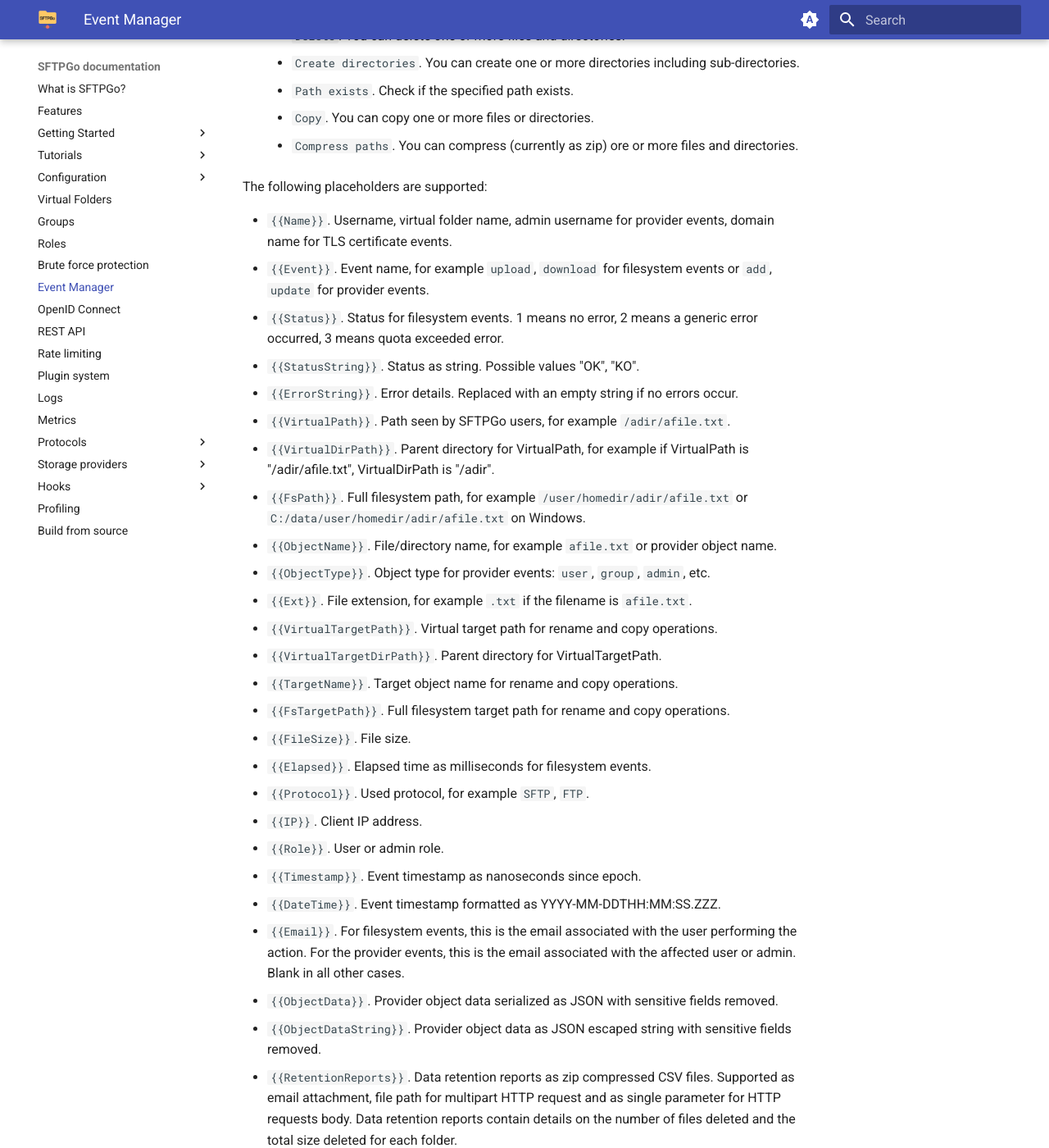
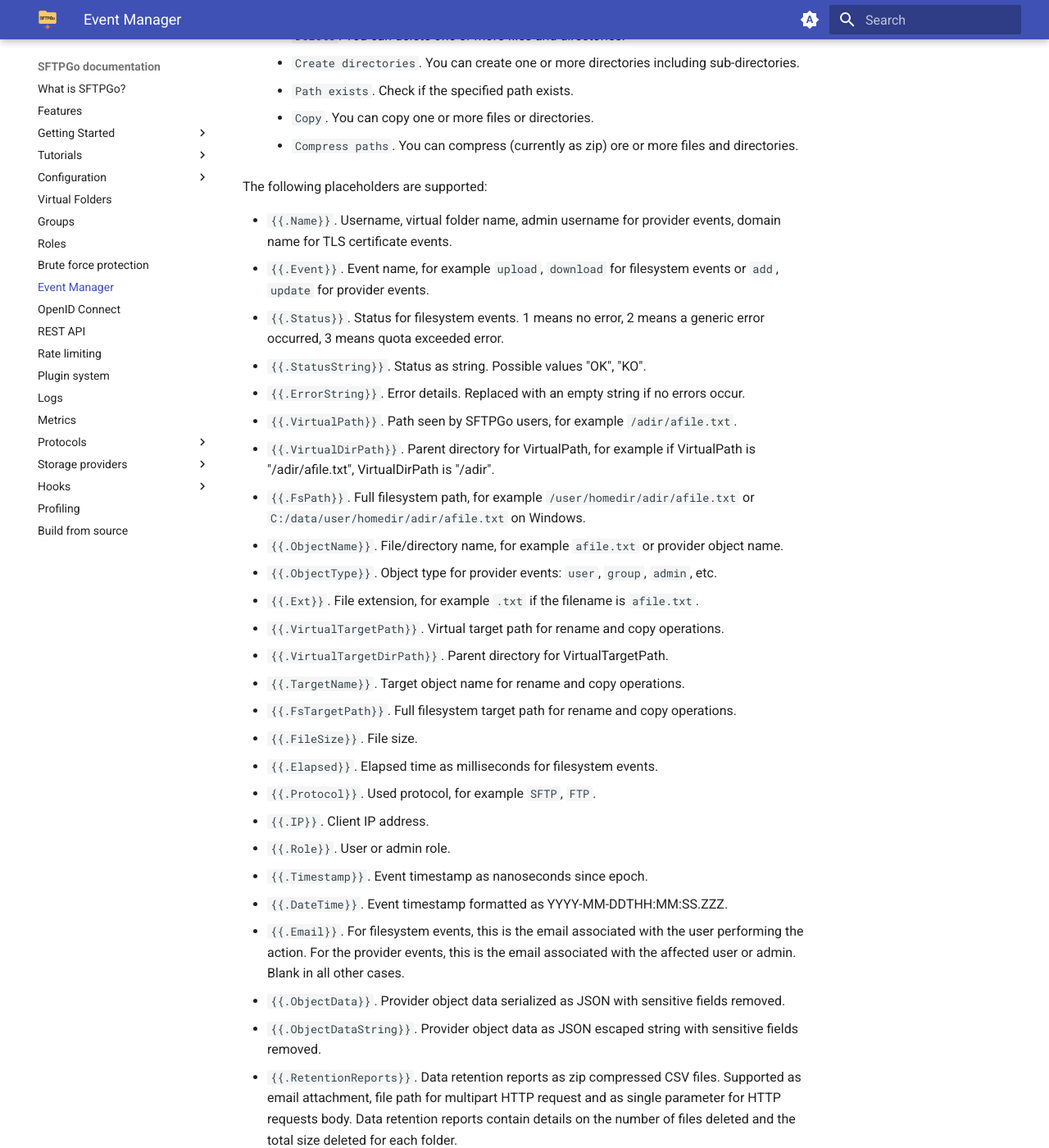
Before and after one commit to sftpgo/docs, an MkDocs documentation site: the page built from docs/eventmanager.md, in a window 1280 px wide and 1400 px high, scrolled down 1120 px. Shown: the whole window at 82% size. Built offline with MkDocs 1.6.1 and Material for MkDocs 9.7.7, drawn with Linux system fonts in a browser that asks for light colours; emoji names are drawn with the system emoji font; the version menu is left out; some of the changed text lies outside the part shown.

Commit message:
EventManager: document the new syntax for placeholders
Signed-off-by: Nicola Murino <nicola.murino@gmail.com>

```diff
--- a/docs/eventmanager.md
+++ b/docs/eventmanager.md
@@ -27,36 +27,36 @@ The following actions are supported:
 
 The following placeholders are supported:
 
-- `{{Name}}`. Username, virtual folder name, admin username for provider events, domain name for TLS certificate events.
-- `{{Event}}`. Event name, for example `upload`, `download` for filesystem events or `add`, `update` for provider events.
-- `{{Status}}`. Status for filesystem events. 1 means no error, 2 means a generic error occurred, 3 means quota exceeded error.
-- `{{StatusString}}`. Status as string. Possible values "OK", "KO".
-- `{{ErrorString}}`. Error details. Replaced with an empty string if no errors occur.
-- `{{VirtualPath}}`. Path seen by SFTPGo users, for example `/adir/afile.txt`.
-- `{{VirtualDirPath}}`. Parent directory for VirtualPath, for example if VirtualPath is "/adir/afile.txt", VirtualDirPath is "/adir".
-- `{{FsPath}}`. Full filesystem path, for example `/user/homedir/adir/afile.txt` or `C:/data/user/homedir/adir/afile.txt` on Windows.
-- `{{ObjectName}}`. File/directory name, for example `afile.txt` or provider object name.
-- `{{ObjectType}}`. Object type for provider events: `user`, `group`, `admin`, etc.
-- `{{Ext}}`. File extension, for example `.txt` if the filename is `afile.txt`.
-- `{{VirtualTargetPath}}`. Virtual target path for rename and copy operations.
-- `{{VirtualTargetDirPath}}`. Parent directory for VirtualTargetPath.
-- `{{TargetName}}`. Target object name for rename and copy operations.
-- `{{FsTargetPath}}`. Full filesystem target path for rename and copy operations.
-- `{{FileSize}}`. File size.
-- `{{Elapsed}}`. Elapsed time as milliseconds for filesystem events.
-- `{{Protocol}}`. Used protocol, for example `SFTP`, `FTP`.
-- `{{IP}}`. Client IP address.
-- `{{Role}}`. User or admin role.
-- `{{Timestamp}}`. Event timestamp as nanoseconds since epoch.
-- `{{DateTime}}`. Event timestamp formatted as YYYY-MM-DDTHH:MM:SS.ZZZ.
-- `{{Email}}`. For filesystem events, this is the email associated with the user performing the action. For the provider events, this is the email associated with the affected user or admin. Blank in all other cases.
-- `{{ObjectData}}`. Provider object data serialized as JSON with sensitive fields removed.
-- `{{ObjectDataString}}`. Provider object data as JSON escaped string with sensitive fields removed.
-- `{{RetentionReports}}`. Data retention reports as zip compressed CSV files. Supported as email attachment, file path for multipart HTTP request and as single parameter for HTTP requests body. Data retention reports contain details on the number of files deleted and the total size deleted for each folder.
-- `{{IDPField<fieldname>}}`. Identity Provider custom fields containing a string.
-- `{{Metadata}}`. Cloud storage metadata for the downloaded file serialized as JSON.
-- `{{MetadataString}}`. Cloud storage metadata for the downloaded file as JSON escaped string.
-- `{{UID}}`. Unique ID.
+- `{{.Name}}`. Username, virtual folder name, admin username for provider events, domain name for TLS certificate events.
+- `{{.Event}}`. Event name, for example `upload`, `download` for filesystem events or `add`, `update` for provider events.
+- `{{.Status}}`. Status for filesystem events. 1 means no error, 2 means a generic error occurred, 3 means quota exceeded error.
+- `{{.StatusString}}`. Status as string. Possible values "OK", "KO".
+- `{{.ErrorString}}`. Error details. Replaced with an empty string if no errors occur.
+- `{{.VirtualPath}}`. Path seen by SFTPGo users, for example `/adir/afile.txt`.
+- `{{.VirtualDirPath}}`. Parent directory for VirtualPath, for example if VirtualPath is "/adir/afile.txt", VirtualDirPath is "/adir".
+- `{{.FsPath}}`. Full filesystem path, for example `/user/homedir/adir/afile.txt` or `C:/data/user/homedir/adir/afile.txt` on Windows.
+- `{{.ObjectName}}`. File/directory name, for example `afile.txt` or provider object name.
+- `{{.ObjectType}}`. Object type for provider events: `user`, `group`, `admin`, etc.
+- `{{.Ext}}`. File extension, for example `.txt` if the filename is `afile.txt`.
+- `{{.VirtualTargetPath}}`. Virtual target path for rename and copy operations.
+- `{{.VirtualTargetDirPath}}`. Parent directory for VirtualTargetPath.
+- `{{.TargetName}}`. Target object name for rename and copy operations.
+- `{{.FsTargetPath}}`. Full filesystem target path for rename and copy operations.
+- `{{.FileSize}}`. File size.
+- `{{.Elapsed}}`. Elapsed time as milliseconds for filesystem events.
+- `{{.Protocol}}`. Used protocol, for example `SFTP`, `FTP`.
+- `{{.IP}}`. Client IP address.
+- `{{.Role}}`. User or admin role.
+- `{{.Timestamp}}`. Event timestamp as nanoseconds since epoch.
+- `{{.DateTime}}`. Event timestamp formatted as YYYY-MM-DDTHH:MM:SS.ZZZ.
+- `{{.Email}}`. For filesystem events, this is the email associated with the user performing the action. For the provider events, this is the email associated with the affected user or admin. Blank in all other cases.
+- `{{.ObjectData}}`. Provider object data serialized as JSON with sensitive fields removed.
+- `{{.ObjectDataString}}`. Provider object data as JSON escaped string with sensitive fields removed.
+- `{{.RetentionReports}}`. Data retention reports as zip compressed CSV files. Supported as email attachment, file path for multipart HTTP request and as single parameter for HTTP requests body. Data retention reports contain details on the number of files deleted and the total size deleted for each folder.
+- `{{.IDPField<fieldname>}}`. Identity Provider custom fields containing a string.
+- `{{.Metadata}}`. Cloud storage metadata for the downloaded file serialized as JSON.
+- `{{.MetadataString}}`. Cloud storage metadata for the downloaded file as JSON escaped string.
+- `{{.UID}}`. Unique ID.
 
 Event rules are based on the premise that an event occours. To each rule you can associate one or more actions.
 The following trigger events are supported:
```
Also changed, not shown: docs/oidc.md (+1 -1 lines), docs/tutorials/eventmanager.md (+4 -4 lines), docs/assets/img/backup-notification-action.png, docs/assets/img/create-dirs-failure-notification.png, docs/assets/img/recycle-move-action.png, docs/assets/img/upload-notification.png.
